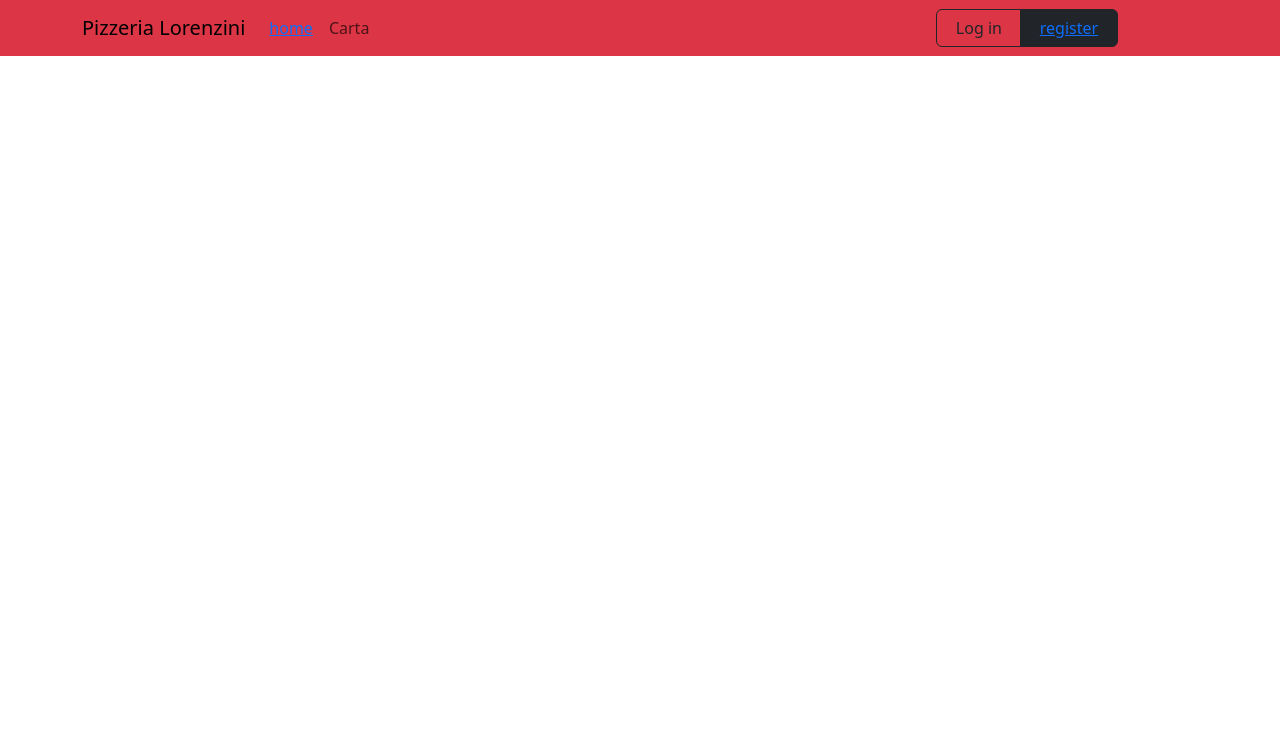
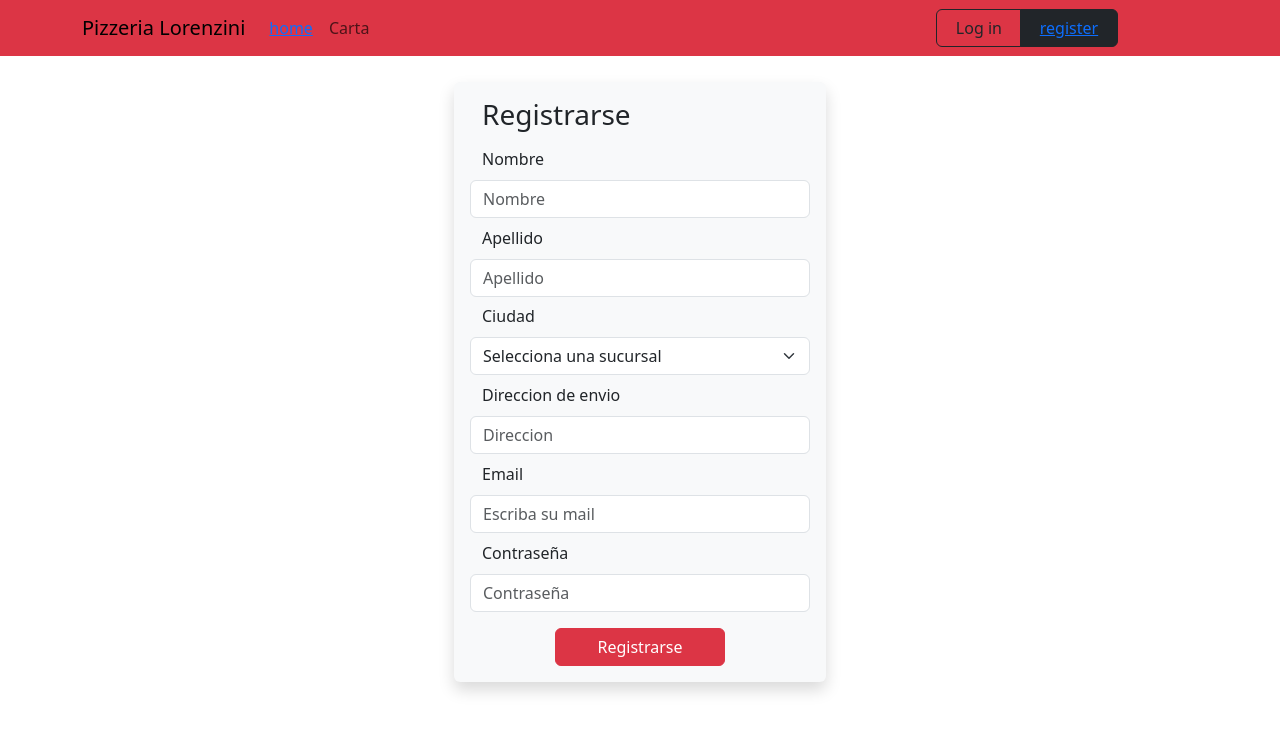
Before and after one commit to ceci-lo/Pizzeria-Lorenzini, a Vue app in the folder pizzeria-lorenzini/: page /#/register in a window 1280 px wide. Shown: the top 732 px of the page. Built offline with nearby package versions, Linux system fonts and the light colour scheme.

Commit message:
Se agrega html a registro

```diff
--- a/pizzeria-lorenzini/src/components/Register.vue
+++ b/pizzeria-lorenzini/src/components/Register.vue
@@ -5,4 +5,53 @@
 
 <template>
 
+
+  <div class="container log-bottom">
+
+    <div
+      class="row col-4 offset-4 reg-form d-flex align-content-between flex-wraps shadow p-3 mb-5 bg-body-tertiary rounded">
+      <h3 class="col-6">Registrarse</h3>
+
+      <label for="exampleDataList" class="form-label log-bottom">Nombre</label>
+      <input class="form-control " list="datalistOptions" id="exampleDataList" placeholder="Nombre">
+
+      <label for="exampleDataList" class="form-label log-bottom">Apellido</label>
+      <input class="form-control" list="datalistOptions" id="exampleDataList" placeholder="Apellido">
+
+      <label for="exampleDataList" class="form-label log-bottom">Ciudad</label>
+      <select class="form-select" aria-label="Default select example">
+        <option selected>Selecciona una sucursal</option>
+        <option value="1">Santa Fe</option>
+        <option value="2">Santo tome</option>
+        <option value="3">Paraná</option>
+      </select>
+
+      <label for="exampleDataList" class="form-label log-bottom">Direccion de envio</label>
+      <input class="form-control" list="datalistOptions" id="exampleDataList" placeholder="Direccion">
+
+      <label for="exampleDataList" class="form-label log-bottom">Email</label>
+      <input class="form-control" list="datalistOptions" id="exampleDataList" placeholder="Escriba su mail">
+
+      <label for="exampleDataList" class="form-label log-bottom">Contraseña</label>
+      <input class="form-control reg-bottom" type="password" list="datalistOptions" id="exampleDataList"
+        placeholder="Contraseña">
+
+      <button type="button" class="btn btn-danger col-6 offset-3 " data-bs-toggle="modal"
+        data-bs-target="#staticBackdrop">Registrarse</button>
+      <div class="modal fade" id="staticBackdrop" data-bs-backdrop="static" data-bs-keyboard="false" tabindex="-1"
+        aria-labelledby="staticBackdropLabel" aria-hidden="true">
+        <div class="modal-dialog">
+          <div class="modal-content">
+
+            <div class="modal-body">
+              Usted se ha registrado correctamente
+            </div>
+            <div class="modal-footer">
+              <button type="button" class="btn btn-primary" onclick="location.href = '/login.html';">Aceptar</button>
+            </div>
+          </div>
+        </div>
+      </div>
+    </div>
+  </div>
 </template>
```
